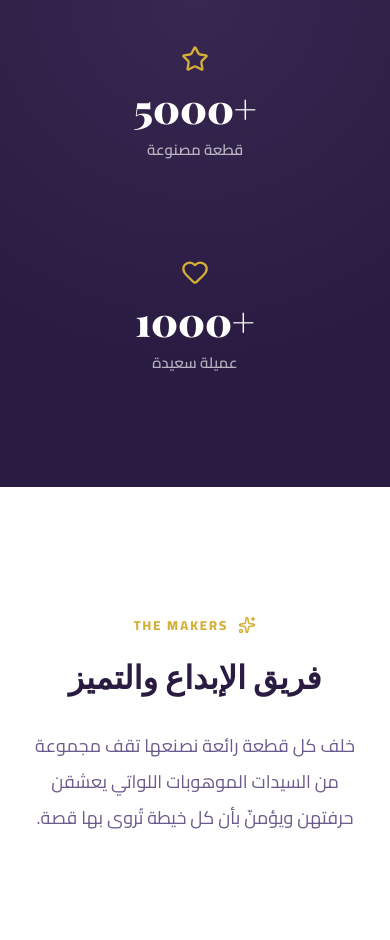
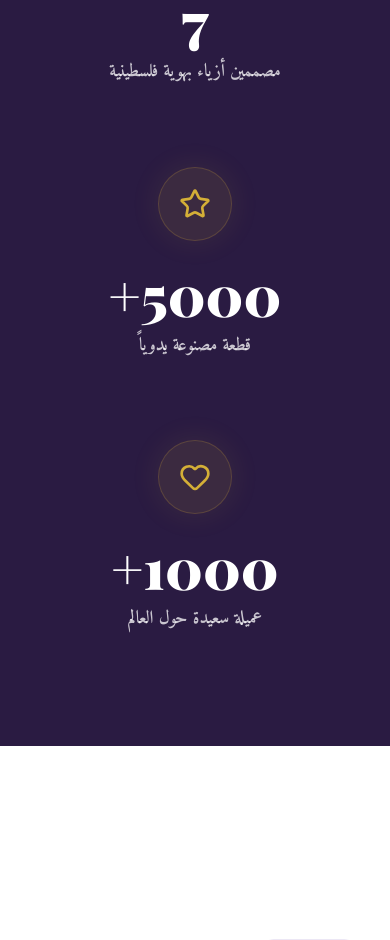
Before and after one commit to fahmyelmatry2030-lgtm/Royal-Veil, a React (Vite) app: page /team in a window 390 px wide. Shown: the part 1040-1980 px from the top of the page. Built offline with nearby package versions, Linux system fonts and the light colour scheme; a web font is replaced by a local one.

Commit message:
Redesign Our Team page with updated stats and premium style

```diff
--- a/src/pages/Team.jsx
+++ b/src/pages/Team.jsx
@@ -2,46 +2,46 @@ import React from 'react';
 import { motion } from 'framer-motion';
 import { Helmet } from 'react-helmet-async';
 import { Link } from 'react-router-dom';
-import { Heart, Star, Users, Award, Sparkles, ArrowLeft, Quote } from 'lucide-react';
+import { Heart, Star, Users, Award, Sparkles, ArrowLeft, Quote, Palette, Scissors, ShieldCheck } from 'lucide-react';
 import PageHeader from '../components/PageHeader';
 import SectionHeader from '../components/SectionHeader';
 
 const teamMembers = [
   {
-    name: 'فريق المصممات',
+    name: 'طاقم التصميم المبدع',
     role: 'تصميم الأزياء والتطريز',
-    desc: 'نخبة من المصممات المحترفات في رسم وصياغة أجمل الفساتين وقطع التراث، يمزجن بين الحداثة والأصالة في كل قطعة.',
+    desc: 'نخبة من 7 مصممات فلسطينيات محترفات يمزجن بين عبق التراث الفلسطيني والخطوط العالمية المعاصرة، ليخلقن قطعاً فنية تتحدث بلغة الأناقة.',
     img: '/Images/WhatsApp Image 2026-04-29 at 6.25.39 PM.jpeg',
-    tag: 'Design'
+    tag: 'DESIGN TEAM'
   },
   {
-    name: 'فريق الحياكة',
+    name: 'قسم الخياطة اليدوية',
     role: 'الخياطة والتفصيل الراقي',
-    desc: 'أنامل ذهبية تحول الأقمشة إلى تحف فنية متقنة الصنع، بخبرة تمتد لعقود في عالم الخياطة والتفصيل.',
+    desc: 'أنامل ذهبية تعمل بدقة متناهية لتحويل التصاميم الورقية إلى واقع ملموس، مع التركيز على جودة التفاصيل والتشطيبات الملكية.',
     img: '/Images/IMG-20260429-WA0018.jpg',
-    tag: 'Tailoring'
+    tag: 'TAILORING'
   },
   {
-    name: 'فريق التطريز اليدوي',
-    role: 'التطريز اليدوي والتزيين',
-    desc: 'سيدات يمتلكن خبرة واسعة في نقل التراث الفلسطيني عبر الخيوط، كل غرزة تحكي جزءاً من تاريخنا الجميل.',
+    name: 'حارسات التراث',
+    role: 'التطريز اليدوي الفلسطيني',
+    desc: 'فريق متخصص في فنون التطريز التقليدي، يضمن بقاء كل غرزة وفية لتاريخنا العريق مع لمسة من الحداثة التي تناسب ذوقك الرفيع.',
     img: '/Images/IMG-20260429-WA0045.jpg',
-    tag: 'Embroidery'
+    tag: 'EMBROIDERY'
   },
 ];
 
 const stats = [
-  { number: '+15', label: 'سنة خبرة', icon: <Award size={28} /> },
-  { number: '+200', label: 'حرفية متميزة', icon: <Users size={28} /> },
-  { number: '+5000', label: 'قطعة مصنوعة', icon: <Star size={28} /> },
-  { number: '+1000', label: 'عميلة سعيدة', icon: <Heart size={28} /> },
+  { number: '15+', label: 'مجموع خبرات الطاقم', icon: <Award size={32} /> },
+  { number: '7', label: 'مصممين أزياء بهوية فلسطينية', icon: <Palette size={32} /> },
+  { number: '5000+', label: 'قطعة مصنوعة يدوياً', icon: <Star size={32} /> },
+  { number: '1000+', label: 'عميلة سعيدة حول العالم', icon: <Heart size={32} /> },
 ];
 
 const values = [
-  { title: 'الأصالة', desc: 'نحافظ على النقوش والأساليب التراثية الفلسطينية الموروثة عبر الأجيال.', icon: '🧵' },
-  { title: 'الجودة', desc: 'لا تغادر أي قطعة مشغلنا إلا بعد اجتياز معايير الجودة الصارمة.', icon: '✨' },
-  { title: 'التمكين', desc: 'نوفر بيئة عمل داعمة تمكّن كل حرفية من إبراز موهبتها.', icon: '💪' },
-  { title: 'الإبداع', desc: 'نمزج التراث بالعصر لنقدم قطعاً تخطف القلوب وتُعبّر عن الهوية.', icon: '🎨' },
+  { title: 'الهوية الفلسطينية', desc: 'كل قطعة نصنعها هي رسالة فخر بجذورنا وتعبير عن صمود إرثنا الجميل.', icon: <ShieldCheck size={30} /> },
+  { title: 'الجودة الفائقة', desc: 'نلتزم بأعلى معايير الخياطة والتطريز لضمان قطعة تدوم لأجيال.', icon: <Award size={30} /> },
+  { title: 'التمكين الاقتصادي', desc: 'مشروعنا قائم على تمكين المرأة الفلسطينية وتوفير فرص عمل تليق بإبداعها.', icon: <Users size={30} /> },
+  { title: 'الابتكار الفني', desc: 'لا نكتفي بتقليد القديم، بل نبتكر تصاميم عصرية تحمل روح التراث.', icon: <Sparkles size={30} /> },
 ];
 
 const Team = () => {
@@ -49,143 +49,58 @@ const Team = () => {
     <div style={{ direction: 'rtl', background: 'var(--bg-white)', overflowX: 'hidden' }}>
       <Helmet>
         <title>جمعية الطرحة الملكية | طاقم العمل — الأنامل التي تصنع الفن</title>
-        <meta name="description" content="تعرفي على فريق حرفيات جمعية الطرحة الملكية التعاونية، الأنامل الذهبية التي تنسج هويتنا وتصنع إطلالتكِ." />
+        <meta name="description" content="تعرفي على فريق حرفيات ومصممات جمعية الطرحة الملكية، الأنامل الذهبية التي تنسج هويتنا وتصنع إطلالتكِ." />
       </Helmet>
 
       <PageHeader
-        badge="Our Team"
+        badge="Our Experts"
         title="طاقم العمل"
-        subtitle="تعرفي على الأنامل الذهبية التي تصنع إطلالتكِ وتنسج حكايتكِ بكل حب وإتقان."
+        subtitle="تعرفي على الأنامل الذهبية والخبرات التي تقف خلف كل قطعة ننتجها بكل حب."
         bgImage="/Images/WhatsApp Image 2026-04-29 at 6.25.39 PM.jpeg"
       />
 
-      {/* Stats */}
-      <section style={{ padding: '5rem 0', background: 'var(--purple-dark)', position: 'relative', overflow: 'hidden' }}>
-        <div style={{ position: 'absolute', inset: 0, backgroundImage: 'radial-gradient(circle at 50% 50%, rgba(177,156,217,0.1) 0%, transparent 70%)' }} />
-        <div className="container" style={{ position: 'relative', zIndex: 1 }}>
-          <div style={{ display: 'grid', gridTemplateColumns: 'repeat(auto-fit, minmax(180px, 1fr))', gap: '2rem' }}>
+      {/* Stats Bar - High Impact */}
+      <section style={{ padding: '7rem 0', background: 'var(--purple-dark)', position: 'relative' }}>
+        <div style={{ position: 'absolute', top: 0, left: 0, right: 0, height: '4px', background: 'linear-gradient(90deg, transparent, var(--accent-gold), transparent)' }} />
+        <div className="container">
+          <div style={{ display: 'grid', gridTemplateColumns: 'repeat(auto-fit, minmax(220px, 1fr))', gap: '5rem 2rem' }}>
             {stats.map((stat, i) => (
               <motion.div
                 key={i}
-                initial={{ opacity: 0, y: 20 }}
-                whileInView={{ opacity: 1, y: 0 }}
+                initial={{ opacity: 0, scale: 0.9 }}
+                whileInView={{ opacity: 1, scale: 1 }}
                 viewport={{ once: true }}
-                transition={{ delay: i * 0.1 }}
-                style={{ textAlign: 'center', padding: '2rem' }}
+                transition={{ delay: i * 0.15 }}
+                style={{ textAlign: 'center' }}
               >
-                <div style={{ color: 'var(--accent-gold)', display: 'flex', justifyContent: 'center', marginBottom: '15px' }}>{stat.icon}</div>
-                <div style={{ fontSize: 'clamp(2.5rem, 5vw, 4rem)', fontWeight: '900', color: '#fff', fontFamily: 'var(--font-serif)', lineHeight: 1 }}>{stat.number}</div>
-                <div style={{ color: 'rgba(255,255,255,0.65)', fontSize: '15px', marginTop: '10px', fontWeight: '600' }}>{stat.label}</div>
-              </motion.div>
-            ))}
-          </div>
-        </div>
-      </section>
-
-      {/* Intro */}
-      <section style={{ padding: '8rem 0', background: 'var(--bg-white)' }}>
-        <div className="container" style={{ maxWidth: '800px', textAlign: 'center' }}>
-          <motion.div initial={{ opacity: 0, y: 30 }} whileInView={{ opacity: 1, y: 0 }} viewport={{ once: true }} transition={{ duration: 0.7 }}>
-            <div style={{ display: 'flex', alignItems: 'center', justifyContent: 'center', gap: '10px', marginBottom: '20px' }}>
-              <Sparkles size={18} color="var(--accent-gold)" />
-              <span style={{ color: 'var(--accent-gold)', fontSize: '13px', fontWeight: '800', letterSpacing: '2px', textTransform: 'uppercase' }}>The Makers</span>
-            </div>
-            <h2 style={{ fontSize: 'clamp(2rem, 4vw, 3.5rem)', fontWeight: '900', color: 'var(--text-dark)', fontFamily: 'var(--font-serif)', lineHeight: 1.25, marginBottom: '2rem' }}>
-              فريق الإبداع والتميز
-            </h2>
-            <p style={{ color: 'var(--text-muted)', fontSize: '18px', lineHeight: '2', maxWidth: '650px', margin: '0 auto' }}>
-              خلف كل قطعة رائعة نصنعها تقف مجموعة من السيدات الموهوبات اللواتي يعشقن حرفتهن ويؤمنّ بأن كل خيطة تُروى بها قصة.
-            </p>
-          </motion.div>
-        </div>
-      </section>
-
-      {/* Team Cards */}
-      <section style={{ padding: '0 0 8rem', background: 'var(--bg-white)' }}>
-        <div className="container">
-          <div style={{ display: 'flex', flexDirection: 'column', gap: '6rem' }}>
-            {teamMembers.map((member, i) => (
-              <motion.div
-                key={i}
-                initial={{ opacity: 0, y: 40 }}
-                whileInView={{ opacity: 1, y: 0 }}
-                viewport={{ once: true }}
-                transition={{ duration: 0.7 }}
-                style={{
-                  display: 'grid',
-                  gridTemplateColumns: 'repeat(auto-fit, minmax(320px, 1fr))',
-                  gap: '4rem',
-                  alignItems: 'center',
-                  direction: i % 2 === 0 ? 'rtl' : 'ltr'
-                }}
-              >
-                {/* Image */}
-                <div style={{ position: 'relative' }}>
+                <div style={{ color: 'var(--accent-gold)', display: 'flex', justifyContent: 'center', marginBottom: '25px' }}>
                   <div style={{
-                    position: 'absolute',
-                    inset: '-12px',
-                    background: 'var(--bg-lavender)',
-                    borderRadius: '12px',
-                    zIndex: 0,
-                    border: '1px solid var(--border-light)'
-                  }} />
-                  <img
-                    src={member.img}
-                    alt={member.name}
-                    style={{
-                      width: '100%',
-                      height: '420px',
-                      objectFit: 'cover',
-                      borderRadius: '8px',
-                      position: 'relative',
-                      zIndex: 1,
-                      boxShadow: 'var(--shadow-xl)'
-                    }}
-                  />
-                  <div style={{
-                    position: 'absolute',
-                    bottom: '-12px',
-                    right: i % 2 === 0 ? 'auto' : '-12px',
-                    left: i % 2 === 0 ? '-12px' : 'auto',
-                    background: 'var(--accent-gold)',
-                    color: '#1a0a2e',
-                    padding: '8px 20px',
-                    borderRadius: '50px',
-                    fontSize: '12px',
-                    fontWeight: '900',
-                    letterSpacing: '1px',
-                    zIndex: 2,
-                    boxShadow: '0 4px 15px rgba(212,175,55,0.3)'
+                    padding: '20px',
+                    borderRadius: '50%',
+                    background: 'rgba(212,175,55,0.1)',
+                    border: '1px solid rgba(212,175,55,0.2)',
+                    boxShadow: '0 0 30px rgba(212,175,55,0.1)'
                   }}>
-                    {member.tag}
+                    {stat.icon}
                   </div>
                 </div>
-
-                {/* Content */}
-                <div style={{ direction: 'rtl' }}>
-                  <div style={{ display: 'flex', alignItems: 'center', gap: '10px', marginBottom: '15px' }}>
-                    <div style={{ width: '40px', height: '2px', background: 'var(--accent-gold)' }} />
-                    <span style={{ color: 'var(--accent-gold)', fontSize: '13px', fontWeight: '800', letterSpacing: '2px', textTransform: 'uppercase' }}>{member.role}</span>
-                  </div>
-                  <h3 style={{ fontSize: 'clamp(1.8rem, 3vw, 2.5rem)', fontWeight: '900', color: 'var(--text-dark)', fontFamily: 'var(--font-serif)', lineHeight: 1.3, marginBottom: '1.5rem' }}>
-                    {member.name}
-                  </h3>
-                  <p style={{ color: 'var(--text-muted)', fontSize: '17px', lineHeight: '2', marginBottom: '2.5rem' }}>
-                    {member.desc}
-                  </p>
-                  <div style={{ display: 'flex', gap: '15px', flexWrap: 'wrap' }}>
-                    {['إتقان', 'إبداع', 'شغف'].map((tag, j) => (
-                      <span key={j} style={{
-                        background: 'var(--bg-lavender)',
-                        color: 'var(--primary-purple)',
-                        padding: '6px 16px',
-                        borderRadius: '50px',
-                        fontSize: '13px',
-                        fontWeight: '700',
-                        border: '1px solid var(--border-light)'
-                      }}>{tag}</span>
-                    ))}
-                  </div>
+                <div style={{
+                  fontSize: 'clamp(3.5rem, 7vw, 5rem)',
+                  fontWeight: '900',
+                  color: '#fff',
+                  fontFamily: 'var(--font-serif)',
+                  lineHeight: 1,
+                  marginBottom: '10px'
+                }}>
+                  {stat.number}
+                </div>
+                <div style={{
+                  color: 'rgba(255,255,255,0.75)',
+                  fontSize: '18px',
+                  fontWeight: '700',
+                  fontFamily: 'var(--font-serif-ar)'
+                }}>
+                  {stat.label}
                 </div>
               </motion.div>
             ))}
@@ -193,72 +108,137 @@ const Team = () => {
         </div>
       </section>
 
-      {/* Quote */}
-      <section style={{ padding: '8rem 0', background: 'var(--bg-lavender)', position: 'relative' }}>
-        <div className="container" style={{ textAlign: 'center' }}>
-          <motion.div initial={{ opacity: 0 }} whileInView={{ opacity: 1 }} viewport={{ once: true }} transition={{ duration: 0.8 }}>
-            <Quote color="var(--primary-purple)" size={50} style={{ margin: '0 auto 25px', opacity: 0.4 }} />
-            <h2 style={{ fontSize: 'clamp(1.6rem, 3vw, 2.8rem)', fontFamily: 'var(--font-calligraphy)', color: 'var(--text-dark)', lineHeight: 1.5, maxWidth: '700px', margin: '0 auto 20px' }}>
-              "أيدينا لا تخيط قماشاً فحسب، بل تنسج حكاية كل امرأة تتلمع عيناها حين ترتدي قطعتها"
-            </h2>
-            <p style={{ color: 'var(--text-muted)', fontSize: '15px', fontWeight: '600' }}>— فريق الطرحة الملكية</p>
-          </motion.div>
+      {/* Intro Narrative */}
+      <section style={{ padding: '12rem 0', background: 'var(--bg-white)' }}>
+        <div className="container">
+          <div style={{ display: 'grid', gridTemplateColumns: 'repeat(auto-fit, minmax(380px, 1fr))', gap: '8rem', alignItems: 'center' }}>
+            <motion.div
+              initial={{ opacity: 0, x: 50 }}
+              whileInView={{ opacity: 1, x: 0 }}
+              viewport={{ once: true }}
+              transition={{ duration: 0.8 }}
+            >
+              <SectionHeader
+                badge="THE CREATORS"
+                title="خبرات عريقة وشغف لا ينتهي"
+                subtitle="فريقنا ليس مجرد طاقم عمل، بل هو عائلة تجمعت على حب الفن والارتباط بالأرض والهوية."
+                right
+              />
+              <div style={{ color: 'var(--text-muted)', fontSize: '19px', lineHeight: '2.3' }}>
+                <p style={{ marginBottom: '2.5rem' }}>
+                  نفتخر بوجود 7 مصممات فلسطينيات مبدعات يعملن على رسم ملامح مجموعاتنا، مستلهمات من روح القدس وعراقة يافا، ليقدمن تصاميم تليق بامرأة عصرية تعتز بجذورها.
+                </p>
+                <p style={{ marginBottom: '3.5rem' }}>
+                  بخبراتنا المتراكمة، نضمن لكِ أن كل فستان يخرج من مشغلنا هو نتاج ساعات طوال من التخطيط، الخياطة، والتطريز اليدوي المتقن.
+                </p>
+              </div>
+              <div style={{ display: 'flex', gap: '25px', flexWrap: 'wrap' }}>
+                <Link to="/contact" className="btn-premium" style={{ padding: '16px 45px' }}>انضمي إلينا</Link>
+                <Link to="/shop" style={{ display: 'inline-flex', alignItems: 'center', gap: '10px', color: 'var(--primary-purple)', fontWeight: '900', textDecoration: 'none', fontSize: '17px' }}>تصفحي إبداعاتنا <ArrowLeft size={20} /></Link>
+              </div>
+            </motion.div>
+
+            <motion.div
+              initial={{ opacity: 0, scale: 0.95 }}
+              whileInView={{ opacity: 1, scale: 1 }}
+              viewport={{ once: true }}
+              transition={{ duration: 0.8 }}
+              style={{ position: 'relative' }}
+            >
+              <div style={{ position: 'relative', borderRadius: '40px', overflow: 'hidden', boxShadow: '0 30px 80px rgba(0,0,0,0.12)' }}>
+                <img src="/Images/WhatsApp Image 2026-04-29 at 6.25.39 PM.jpeg" alt="Our Team at Work" style={{ width: '100%', height: 'auto', display: 'block' }} />
+                <div style={{ position: 'absolute', inset: 0, background: 'linear-gradient(to top, rgba(26,10,46,0.5), transparent)' }} />
+              </div>
+            </motion.div>
+          </div>
         </div>
       </section>
 
-      {/* Values */}
-      <section style={{ padding: '8rem 0', background: 'var(--bg-white)' }}>
+      {/* Team Showcase */}
+      <section style={{ padding: '10rem 0', background: 'var(--bg-lavender)' }}>
         <div className="container">
-          <SectionHeader badge="Our Values" title="قيمنا ومبادئنا" subtitle="المبادئ التي تحكم كل خطوة في مسيرتنا نحو الجمال والتميز." />
-          <div style={{ display: 'grid', gridTemplateColumns: 'repeat(auto-fit, minmax(240px, 1fr))', gap: '2rem', marginTop: '1rem' }}>
-            {values.map((val, i) => (
+          <SectionHeader
+            badge="OUR TEAMS"
+            title="أقسام الإبداع"
+            subtitle="نتوزع على فرق متكاملة تعمل بانسجام لتخرج كل قطعة بأبهى حلة."
+          />
+          <div style={{ display: 'grid', gridTemplateColumns: 'repeat(auto-fit, minmax(320px, 1fr))', gap: '4rem' }}>
+            {teamMembers.map((member, i) => (
               <motion.div
                 key={i}
-                initial={{ opacity: 0, y: 20 }}
+                initial={{ opacity: 0, y: 30 }}
                 whileInView={{ opacity: 1, y: 0 }}
                 viewport={{ once: true }}
-                transition={{ delay: i * 0.1 }}
-                whileHover={{ y: -6, boxShadow: 'var(--shadow-lg)' }}
+                transition={{ delay: i * 0.15 }}
                 style={{
-                  background: 'var(--bg-lavender)',
-                  padding: '3rem 2.5rem',
-                  borderRadius: '12px',
-                  border: '1px solid var(--border-light)',
-                  transition: 'all 0.35s',
-                  cursor: 'default'
+                  background: '#fff',
+                  borderRadius: '32px',
+                  overflow: 'hidden',
+                  boxShadow: 'var(--shadow-md)',
+                  transition: 'all 0.4s'
                 }}
+                whileHover={{ y: -15, boxShadow: '0 30px 60px rgba(0,0,0,0.1)' }}
               >
-                <div style={{ fontSize: '3rem', marginBottom: '1.5rem' }}>{val.icon}</div>
-                <h3 style={{ fontSize: '22px', fontWeight: '900', color: 'var(--text-dark)', marginBottom: '1rem' }}>{val.title}</h3>
-                <p style={{ color: 'var(--text-muted)', fontSize: '15px', lineHeight: '1.9' }}>{val.desc}</p>
+                <div style={{ height: '300px', overflow: 'hidden', position: 'relative' }}>
+                   <img src={member.img} alt={member.name} style={{ width: '100%', height: '100%', objectFit: 'cover' }} />
+                   <div style={{ position: 'absolute', top: '20px', left: '20px', background: 'var(--accent-gold)', color: '#000', padding: '6px 15px', borderRadius: '50px', fontSize: '11px', fontWeight: '900' }}>{member.tag}</div>
+                </div>
+                <div style={{ padding: '3rem' }}>
+                   <h3 style={{ fontSize: '24px', fontWeight: '900', color: 'var(--text-dark)', marginBottom: '1rem' }}>{member.name}</h3>
+                   <p style={{ color: 'var(--primary-purple)', fontWeight: '700', fontSize: '14px', marginBottom: '1.5rem', textTransform: 'uppercase' }}>{member.role}</p>
+                   <p style={{ color: 'var(--text-muted)', lineHeight: '1.9', fontSize: '16px' }}>{member.desc}</p>
+                </div>
               </motion.div>
             ))}
           </div>
         </div>
       </section>
 
-      {/* CTA */}
-      <section style={{ padding: '8rem 0', background: 'linear-gradient(135deg, var(--purple-dark), #1a0a2e)', textAlign: 'center', position: 'relative', overflow: 'hidden' }}>
-        <div style={{ position: 'absolute', inset: 0, backgroundImage: 'radial-gradient(circle at 70% 50%, rgba(212,175,55,0.08) 0%, transparent 50%)' }} />
-        <div className="container" style={{ position: 'relative', zIndex: 1 }}>
-          <motion.div initial={{ opacity: 0, y: 30 }} whileInView={{ opacity: 1, y: 0 }} viewport={{ once: true }} transition={{ duration: 0.7 }}>
-            <Sparkles color="var(--accent-gold)" size={40} style={{ margin: '0 auto 20px' }} />
-            <h2 style={{ color: '#fff', fontSize: 'clamp(2rem, 4vw, 3.5rem)', fontFamily: 'var(--font-serif)', fontWeight: '900', marginBottom: '1.5rem', lineHeight: 1.3 }}>
-              انضمي إلى عائلة الطرحة الملكية
+      {/* Values & Principles */}
+      <section style={{ padding: '10rem 0', background: 'var(--bg-white)' }}>
+        <div className="container">
+          <SectionHeader
+            badge="PRINCIPLES"
+            title="ما يجمعنا"
+            subtitle="القيم التي توحد طاقاتنا وتدفعنا نحو التميز."
+          />
+          <div style={{ display: 'grid', gridTemplateColumns: 'repeat(auto-fit, minmax(280px, 1fr))', gap: '3.5rem' }}>
+            {values.map((v, i) => (
+              <motion.div
+                key={i}
+                initial={{ opacity: 0, y: 30 }}
+                whileInView={{ opacity: 1, y: 0 }}
+                viewport={{ once: true }}
+                transition={{ delay: i * 0.15 }}
+                style={{
+                  background: 'var(--bg-lavender)',
+                  padding: '4rem 3rem',
+                  borderRadius: '32px',
+                  textAlign: 'center',
+                  transition: 'all 0.4s'
+                }}
+              >
+                <div style={{ color: 'var(--primary-purple)', marginBottom: '2rem', display: 'flex', justifyContent: 'center' }}>
+                  <div style={{ padding: '20px', background: '#fff', borderRadius: '24px' }}>{v.icon}</div>
+                </div>
+                <h4 style={{ fontSize: '22px', fontWeight: '900', marginBottom: '1.5rem', color: 'var(--text-dark)' }}>{v.title}</h4>
+                <p style={{ color: 'var(--text-muted)', lineHeight: '2', fontSize: '16px' }}>{v.desc}</p>
+              </motion.div>
+            ))}
+          </div>
+        </div>
+      </section>
+
+      {/* Quote Banner */}
+      <section style={{ padding: '10rem 0', background: 'var(--purple-dark)', color: '#fff', position: 'relative', overflow: 'hidden' }}>
+         <div style={{ position: 'absolute', inset: 0, opacity: 0.1, backgroundImage: 'url("/Images/IMG-20260429-WA0015.jpg")', backgroundSize: 'cover' }} />
+         <div className="container" style={{ position: 'relative', zIndex: 1, textAlign: 'center' }}>
+            <Quote color="var(--accent-gold)" size={60} style={{ margin: '0 auto 30px', opacity: 0.5 }} />
+            <h2 style={{ fontSize: 'clamp(2rem, 4vw, 3.5rem)', fontFamily: 'var(--font-calligraphy)', lineHeight: 1.5, maxWidth: '900px', margin: '0 auto 30px' }}>
+              "أناملنا ليست مجرد أدوات، بل هي جسور تعبر عليها الهوية من الماضي لتتألق في الحاضر."
             </h2>
-            <p style={{ color: 'rgba(255,255,255,0.7)', fontSize: '18px', maxWidth: '550px', margin: '0 auto 3rem', lineHeight: 1.9 }}>
-              إن كنتِ تمتلكين موهبة في الخياطة أو التطريز، نرحب بك للانضمام إلى فريقنا المتميز.
-            </p>
-            <div style={{ display: 'flex', justifyContent: 'center', gap: '20px', flexWrap: 'wrap' }}>
-              <Link to="/contact" style={{ display: 'inline-flex', alignItems: 'center', gap: '10px', background: 'var(--accent-gold)', color: '#1a0a2e', padding: '16px 40px', fontWeight: '800', borderRadius: '50px', textDecoration: 'none', fontSize: '15px', boxShadow: '0 8px 30px rgba(212,175,55,0.35)', transition: 'all 0.3s' }}>
-                تواصلي معنا <ArrowLeft size={18} />
-              </Link>
-              <Link to="/shop" style={{ display: 'inline-flex', alignItems: 'center', gap: '10px', background: 'transparent', color: '#fff', padding: '16px 40px', fontWeight: '700', borderRadius: '50px', textDecoration: 'none', fontSize: '15px', border: '1px solid rgba(255,255,255,0.3)', transition: 'all 0.3s' }}>
-                تصفحي أعمالنا
-              </Link>
-            </div>
-          </motion.div>
-        </div>
+            <p style={{ color: 'var(--accent-gold)', fontWeight: '900', fontSize: '18px' }}>— طاقم جمعية الطرحة الملكية</p>
+         </div>
       </section>
     </div>
   );
```
